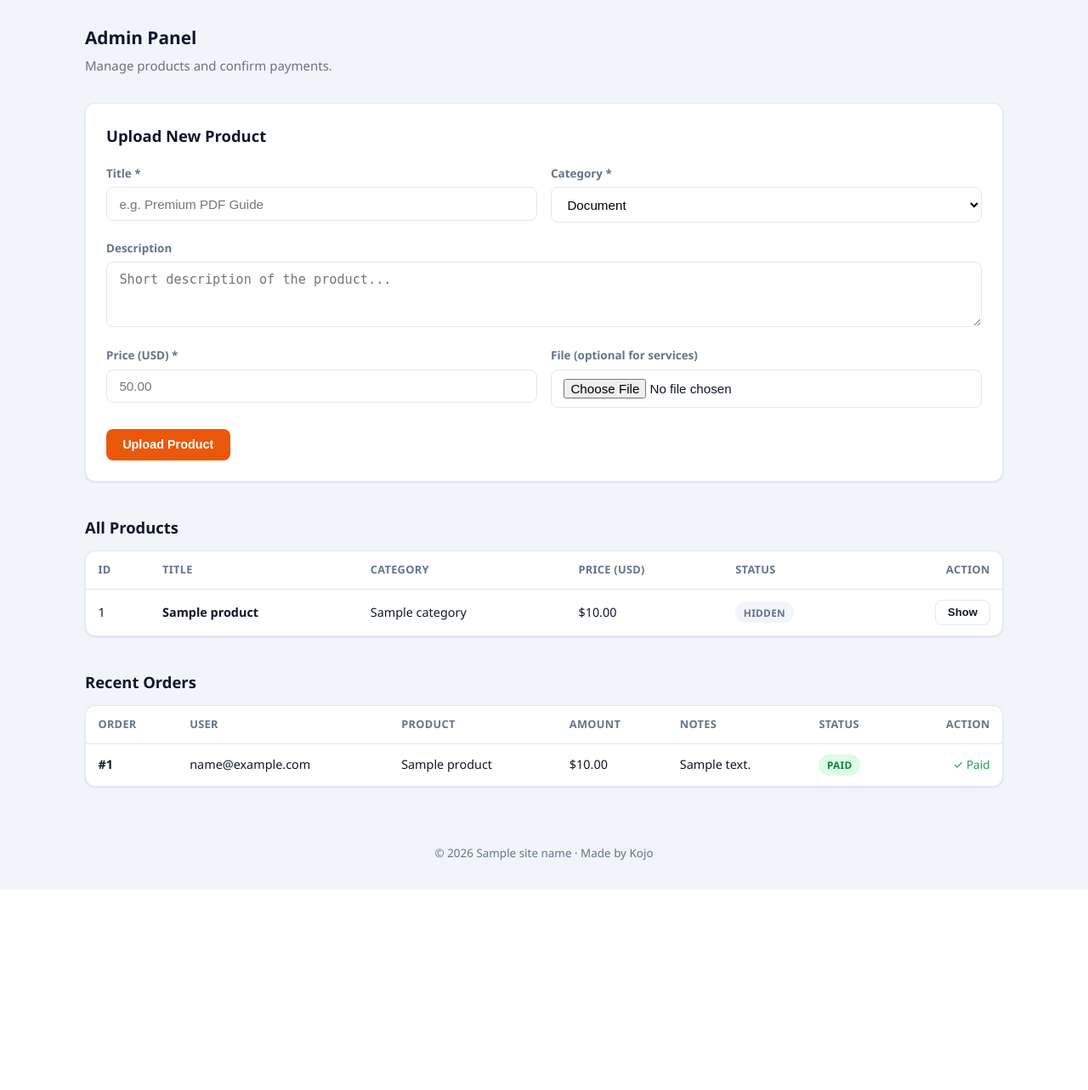
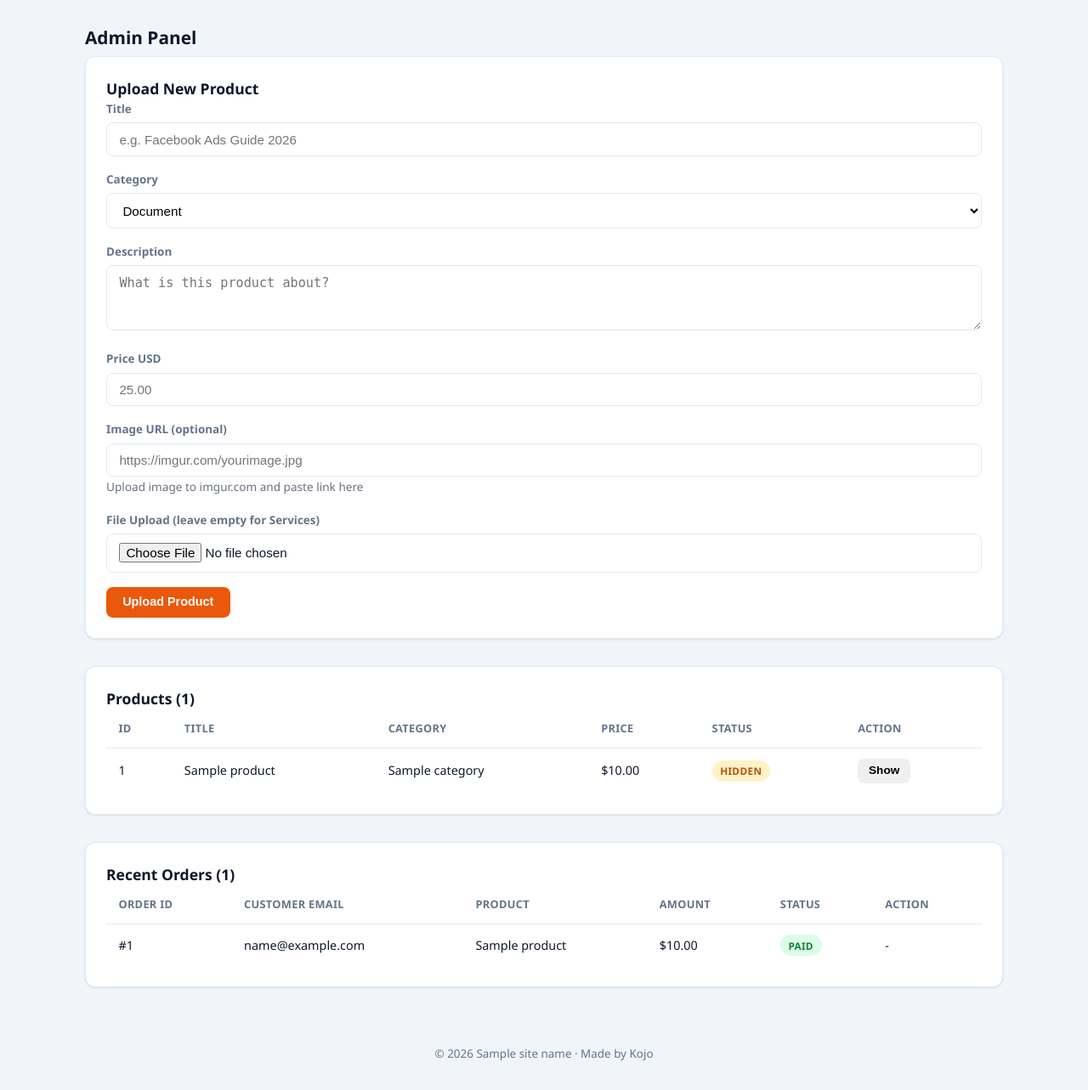
Before and after one commit to ajewoletemi/kojo-content-store, a FastAPI app: template app/templates/admin.html in a window 1280 px wide. Shown: the whole page at 85% size. Before the commit the page ends 1047 px from the top, so only its background shows below. Run offline with FastAPI, Linux system fonts and the light colour scheme; the template is opened without the code that fills it: most values are stand-ins (such as "Sample title", 1, 10 or a date in 2020).

Commit message:
Update admin.html

```diff
--- a/app/templates/admin.html
+++ b/app/templates/admin.html
@@ -4,92 +4,79 @@
 {% block content %}
 <div class="container">
 
-  <div style="margin-bottom: 2rem;">
   <h2 class="section-title">Admin Panel</h2>
-    <p style="color:#6b7280; margin-top:0.3rem;">Manage products and confirm payments.</p>
+
+  <div class="card" style="margin-bottom: 2rem;">
+    <h3>Upload New Product</h3>
+    <form method="post" action="/admin/upload" enctype="multipart/form-data">
+      <div class="form-group">
+        <label>Title</label>
+        <input type="text" name="title" placeholder="e.g. Facebook Ads Guide 2026" required>
       </div>
 
-  <!-- Upload New Product -->
-  <div class="card" style="margin-bottom:2.5rem;">
-    <h3 style="margin-bottom:1.2rem; font-size:1.15rem;">Upload New Product</h3>
-
-    <form method="post" action="/admin/upload" enctype="multipart/form-data">
-      <div class="two-col" style="margin-bottom:0.2rem;">
       <div class="form-group">
-          <label>Title *</label>
-          <input type="text" name="title" required placeholder="e.g. Premium PDF Guide">
-        </div>
-        <div class="form-group">
-          <label>Category *</label>
+        <label>Category</label>
         <select name="category">
           <option value="document">Document</option>
-            <option value="software">Windows Software</option>
+          <option value="software">Software</option>
           <option value="service">Service</option>
         </select>
-        </div>
       </div>
 
       <div class="form-group">
         <label>Description</label>
-        <textarea name="description" rows="3" placeholder="Short description of the product..."></textarea>
+        <textarea name="description" rows="3" placeholder="What is this product about?"></textarea>
       </div>
 
-      <div class="two-col">
       <div class="form-group">
-          <label>Price (USD) *</label>
-          <input type="number" name="price_usd" step="0.01" min="0" required placeholder="50.00">
+        <label>Price USD</label>
+        <input type="number" step="0.01" name="price_usd" placeholder="25.00" required>
       </div>
+
       <div class="form-group">
-          <label>File (optional for services)</label>
+        <label>Image URL (optional)</label>
+        <input type="text" name="image_url" placeholder="https://imgur.com/yourimage.jpg">
+        <span style="font-size: 0.85rem; color: #6b7280;">Upload image to imgur.com and paste link here</span>
+      </div>
+
+      <div class="form-group">
+        <label>File Upload (leave empty for Services)</label>
         <input type="file" name="file">
       </div>
-      </div>
 
-      <button type="submit" class="btn btn-orange" style="margin-top:0.5rem;">
-        Upload Product
-      </button>
+      <button type="submit" class="btn btn-orange">Upload Product</button>
     </form>
   </div>
 
-  <!-- All Products -->
-  <h3 class="section-title" style="font-size:1.15rem; margin-bottom:0.8rem;">All Products</h3>
-
-  <div class="card" style="overflow-x:auto; margin-bottom:2.5rem; padding:0;">
+  <div class="card" style="margin-bottom: 2rem;">
+    <h3>Products ({{ products|length }})</h3>
     <table>
       <thead>
         <tr>
           <th>ID</th>
           <th>Title</th>
           <th>Category</th>
-          <th>Price (USD)</th>
+          <th>Price</th>
           <th>Status</th>
-          <th style="text-align:right;">Action</th>
+          <th>Action</th>
         </tr>
       </thead>
       <tbody>
         {% for p in products %}
         <tr>
           <td>{{ p.id }}</td>
-          <td><strong>{{ p.title }}</strong></td>
+          <td>{{ p.title }}</td>
           <td>{{ p.category|capitalize }}</td>
           <td>${{ "%.2f"|format(p.price_usd) }}</td>
           <td>
-            <span class="badge {% if p.is_active %}badge-paid{% else %}badge-hidden{% endif %}">
-              {{ "Active" if p.is_active else "Hidden" }}
-            </span>
+            {% if p.is_active %}<span class="badge badge-paid">Active</span>{% else %}<span class="badge badge-pending">Hidden</span>{% endif %}
           </td>
-          <td style="text-align:right;">
+          <td>
             <form method="post" action="/admin/toggle/{{ p.id }}" style="display:inline;">
-              <button class="btn btn-outline btn-sm">
-                {{ "Hide" if p.is_active else "Show" }}
+              <button type="submit" class="btn" style="padding: 0.4rem 0.8rem; font-size: 0.85rem;">
+                {% if p.is_active %}Hide{% else %}Show{% endif %}
               </button>
             </form>
-          </td>
-        </tr>
-        {% else %}
-        <tr>
-          <td colspan="6" style="text-align:center; padding:2rem; color:#6b7280;">
-            No products uploaded yet.
           </td>
         </tr>
         {% endfor %}
@@ -97,51 +84,37 @@
     </table>
   </div>
 
-  <!-- Recent Orders -->
-  <h3 class="section-title" style="font-size:1.15rem; margin-bottom:0.8rem;">Recent Orders</h3>
-
-  <div class="card" style="overflow-x:auto; padding:0;">
+  <div class="card">
+    <h3>Recent Orders ({{ orders|length }})</h3>
     <table>
       <thead>
         <tr>
-          <th>Order</th>
-          <th>User</th>
+          <th>Order ID</th>
+          <th>Customer Email</th>
           <th>Product</th>
           <th>Amount</th>
-          <th>Notes</th>
           <th>Status</th>
-          <th style="text-align:right;">Action</th>
+          <th>Action</th>
         </tr>
       </thead>
       <tbody>
         {% for o in orders %}
         <tr>
-          <td><strong>#{{ o.id }}</strong></td>
+          <td>#{{ o.id }}</td>
           <td>{{ o.user.email }}</td>
           <td>{{ o.product.title }}</td>
           <td>${{ "%.2f"|format(o.amount_usd) }}</td>
-          <td style="max-width:160px; overflow:hidden; text-overflow:ellipsis; white-space:nowrap;">
-            {{ o.notes or "—" }}
+          <td>
+            {% if o.status == 'paid' %}<span class="badge badge-paid">Paid</span>{% else %}<span class="badge badge-pending">Pending</span>{% endif %}
           </td>
           <td>
-            <span class="badge {% if o.status == 'paid' %}badge-paid{% else %}badge-pending{% endif %}">
-              {{ o.status }}
-            </span>
-          </td>
-          <td style="text-align:right;">
-            {% if o.status != 'paid' %}
+            {% if o.status == 'pending' %}
             <form method="post" action="/admin/order/{{ o.id }}/mark-paid" style="display:inline;">
-              <button class="btn btn-blue btn-sm">Mark Paid</button>
+              <button type="submit" class="btn btn-blue" style="padding: 0.4rem 0.8rem; font-size: 0.85rem;">Mark Paid</button>
             </form>
             {% else %}
-            <span style="color:#16a34a; font-size:0.85rem;">✓ Paid</span>
+            -
             {% endif %}
-          </td>
-        </tr>
-        {% else %}
-        <tr>
-          <td colspan="7" style="text-align:center; padding:2rem; color:#6b7280;">
-            No orders yet.
           </td>
         </tr>
         {% endfor %}
```
Lines whose indentation alone changed are shown as unchanged.
